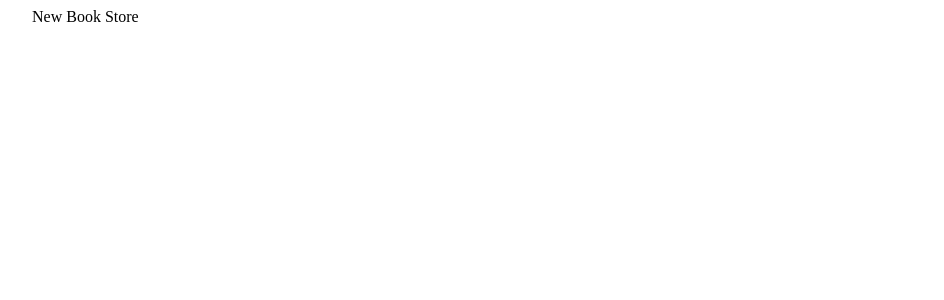
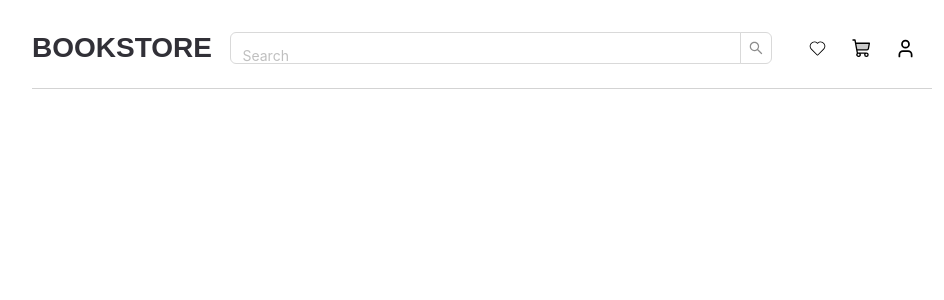
Before and after one commit to teorver/book_store, a React (Vite) app: page / in a window 1280 px wide. Shown: the top 300 px of the page, without its empty margins (158-1102 px from the left). Built offline with nearby package versions, Linux system fonts and the light colour scheme.

Commit message:
feat: add Header component

```diff
--- a/src/App.tsx
+++ b/src/App.tsx
@@ -1,9 +1,9 @@
-
+import Header from "./components/elements/Header/Header.tsx";
 
 export default function App() {
   return (
     <div>
-      New Book Store
+      <Header />
     </div>
   );
 }
--- a/src/components/elements/Header/Header.css
+++ b/src/components/elements/Header/Header.css
@@ -4,6 +4,7 @@
     flex-direction: row;
     align-items: center;
     justify-content: space-between;
+    border-bottom: 1px solid lightgrey;
 }
 
 .header-span{
@@ -14,8 +15,28 @@
 
 }
 
-.search{}
+.search-input{
+    width: 542px;
+    cursor: pointer;
+}
 
-.search-input{}
+.action-buttons{
+    display: flex;
+    flex-direction: row;
+    gap: 23px;
+    padding: 0 16px;
+}
 
-.action-buttons{}
+.icon{
+    width: 21px;
+    height: 21px;
+    cursor: pointer;
+}
+
+.ant-input{
+    height: 36px;
+}
+
+:where(.css-dev-only-do-not-override-1k979oh).ant-input-search .ant-input-search-button{
+    height: 46px;
+}
--- a/src/components/elements/Header/Header.tsx
+++ b/src/components/elements/Header/Header.tsx
@@ -2,20 +2,21 @@ import './Header.css';
 import { CiHeart } from "react-icons/ci";
 import { PiShoppingCartDuotone } from "react-icons/pi";
 import { LuUser } from "react-icons/lu";
-import { PiMagnifyingGlass } from "react-icons/pi";
+import { Input } from 'antd';
+import type { SearchProps } from 'antd/es/input/Search';
+
+const { Search } = Input;
+const onSearch: SearchProps['onSearch'] = (value, _e, info) => console.log(info?.source, value);
 
 const Header = () => {
     return (
         <section className="header-wrapper">
             <span className="header-span">BOOKSTORE</span>
-            <div className="search">
-                <input type="search" className="search-input"/>
-                <PiMagnifyingGlass />
-            </div>
+            <Search placeholder="Search" allowClear onSearch={onSearch} className="search-input" />
             <div className="action-buttons">
-                <CiHeart />
-                <PiShoppingCartDuotone />
-                <LuUser />
+                <CiHeart className="icon" />
+                <PiShoppingCartDuotone className="icon" />
+                <LuUser className="icon" />
             </div>
         </section>
     );
```
